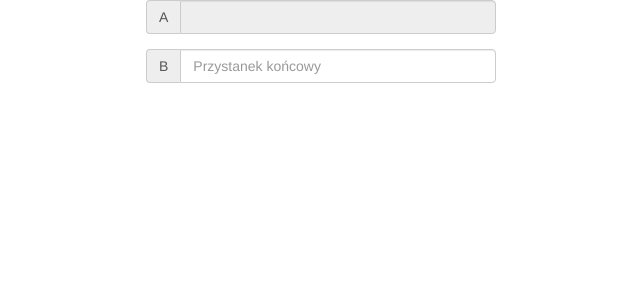
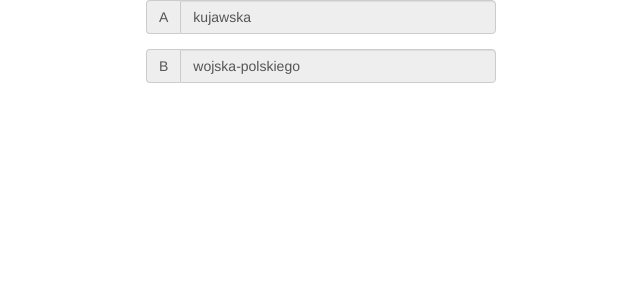
Before and after one commit to infoshareacademy/jfdz4-APACZE-app, a React (Create React App) app: page /result in a window 1280 px wide. Shown: the top 300 px of the page, without its empty margins (319-959 px from the left). Built offline with nearby package versions, Linux system fonts and the light colour scheme.

Commit message:
input disabled

```diff
--- a/src/SearchResult.js
+++ b/src/SearchResult.js
@@ -19,13 +19,13 @@ class SearchResult extends React.Component {
                         <FormGroup >
                             <InputGroup >
                                 <InputGroup.Addon>A</InputGroup.Addon>
-                                <FormControl type="text"  disabled/>
+                                <FormControl type="text" value={przystanek_a} disabled/>
                             </InputGroup>
                         </FormGroup>
                         <FormGroup>
                             <InputGroup>
                                 <InputGroup.Addon>B</InputGroup.Addon>
-                                <FormControl type="text" placeholder="Przystanek końcowy" />
+                                <FormControl type="text" value={przystanek_b} disabled/>
                             </InputGroup>
                         </FormGroup>
                     </form>
```
